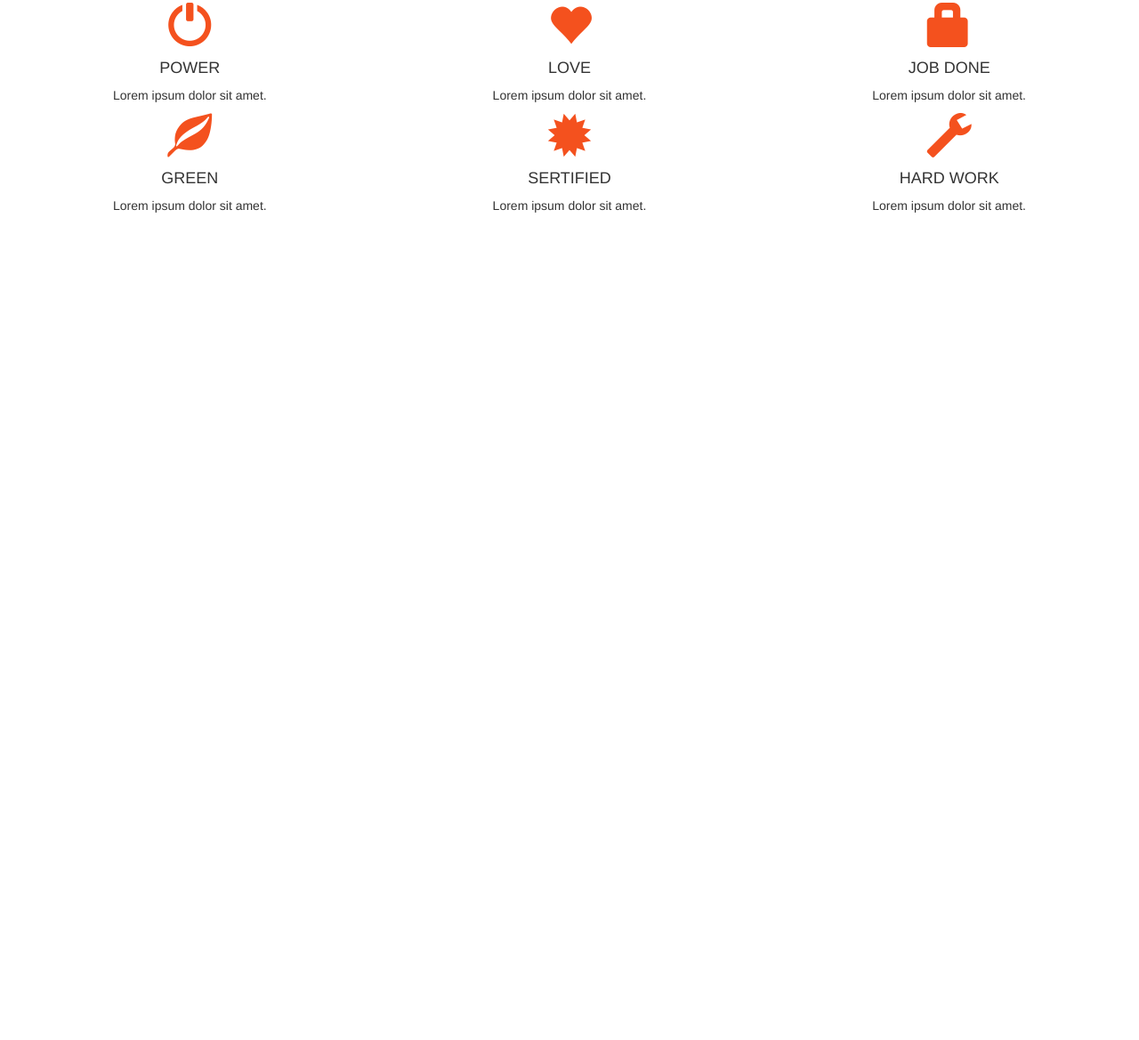
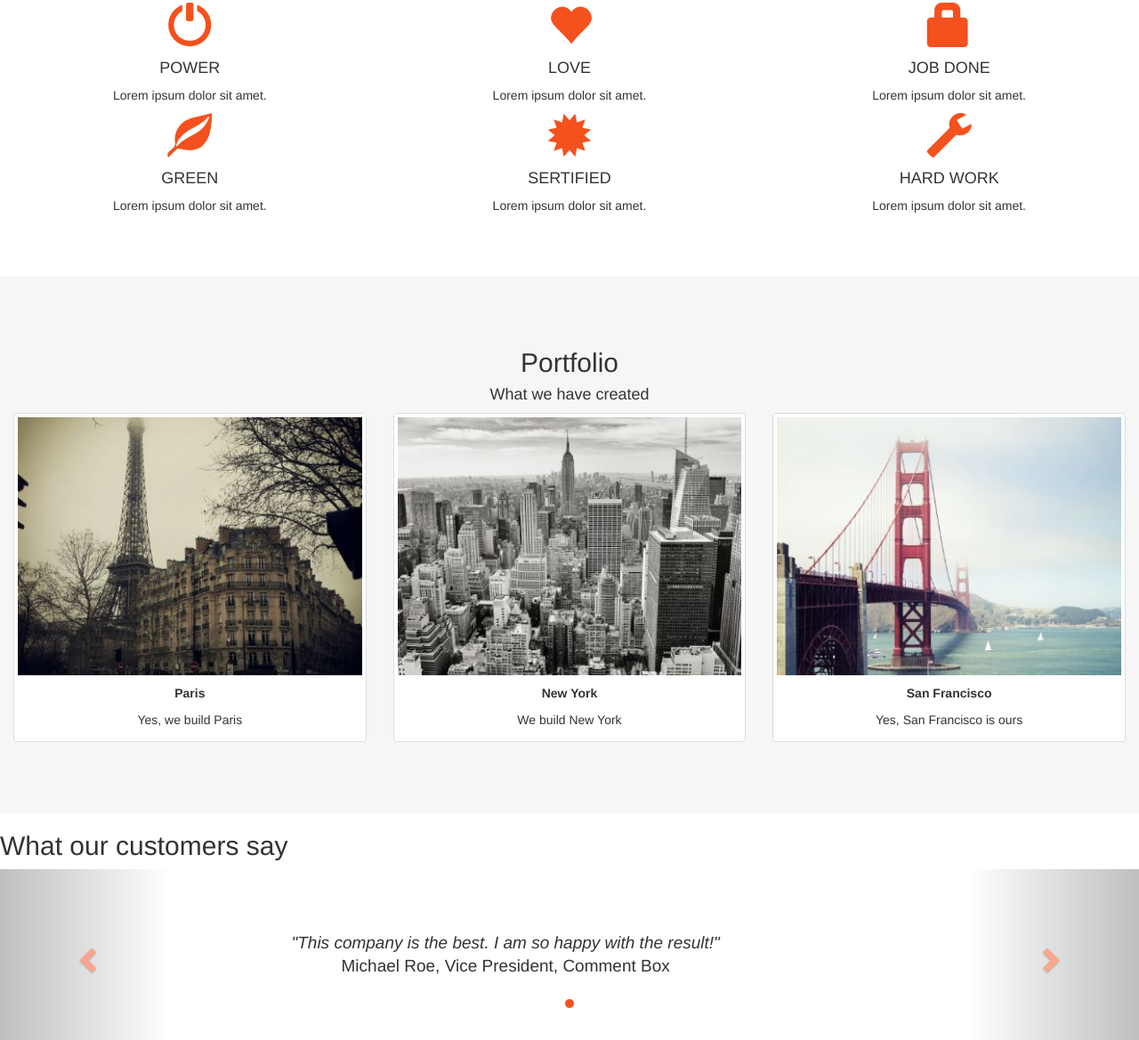
Before and after one commit to djshabby/git, a plain HTML site: page 19.04/index.html in a window 1280 px wide. Shown: the part 1149-2318 px from the top of the page at 89% size. Before the commit the page ends 1460 px from the top, so only its background shows below. Drawn offline with Linux system fonts and the light colour scheme.

Commit message:
Add files via upload

```diff
--- a/19.04/css/style.css
+++ b/19.04/css/style.css
@@ -37,3 +37,41 @@
     color: #f4511e;
     font-size: 200px;
 }
+
+.thumbnail {
+    padding: 0 0 15px 0;
+    border: none;
+    border-radius: 0;
+}
+
+.thumbnail img {
+    width: 100%;
+    height: 100%;
+    margin-bottom: 10px;
+}
+
+.carousel-control.right,
+.carousel-control.left {
+    background-image: none;
+    color: #f4511e;
+}
+
+.carousel-indicators li {
+    border-color: #f4511e;
+}
+
+.carousel-indicators li.active {
+    background-color: #f4511e;
+}
+
+.item h4 {
+    font-size: 19px;
+    line-height: 1.375em;
+    font-weight: 400;
+    font-style: italic;
+    margin: 70px 0;
+}
+
+.item span {
+    font-style: normal;
+}
--- a/19.04/index.html
+++ b/19.04/index.html
@@ -87,6 +87,65 @@
             </div>
         </div>
     </div>
+    <div class="container-fluid text-center bg-grey">
+        <h2>Portfolio</h2>
+        <h4>What we have created</h4>
+        <div class="row text-center">
+            <div class="col-sm-4">
+                <div class="thumbnail">
+                    <img src="img/paris.jpg" alt="Paris">
+                    <p><strong>Paris</strong></p>
+                    <p>Yes, we build Paris</p>
+                </div>
+            </div>
+            <div class="col-sm-4">
+                <div class="thumbnail">
+                    <img src="img/newyork.jpg" alt="New York">
+                    <p><strong>New York</strong></p>
+                    <p>We build New York</p>
+                </div>
+            </div>
+            <div class="col-sm-4">
+                <div class="thumbnail">
+                    <img src="img/sanfran.jpg" alt="San Francisco">
+                    <p><strong>San Francisco</strong></p>
+                    <p>Yes, San Francisco is ours</p>
+                </div>
+            </div>
+        </div>
+    </div>
+    <h2>What our customers say</h2>
+    <div id="myCarousel" class="carousel slide text-center" data-ride="carousel">
+        <!-- Indicators -->
+        <ol class="carousel-indicators">
+            <li data-target="#myCarousel" data-slide-to="0" class="active"></li>
+            <li data-target="#myCarousel" data-slide-to="1"></li>
+            <li data-target="#myCarousel" data-slide-to="2"></li>
+        </ol>
+
+        <!-- Wrapper for slides -->
+        <div class="carousel-inner" role="listbox">
+            <div class="item active">
+                <h4>"This company is the best. I am so happy with the result!"<br><span style="font-style:normal;">Michael Roe, Vice President, Comment Box</span></h4>
+            </div>
+            <div class="item">
+                <h4>"One word... WOW!!"<br><span style="font-style:normal;">John Doe, Salesman, Rep Inc</span></h4>
+            </div>
+            <div class="item">
+                <h4>"Could I... BE any more happy with this company?"<br><span style="font-style:normal;">Chandler Bing, Actor, FriendsAlot</span></h4>
+            </div>
+        </div>
+
+        <!-- Left and right controls -->
+        <a class="left carousel-control" href="#myCarousel" role="button" data-slide="prev">
+    <span class="glyphicon glyphicon-chevron-left" aria-hidden="true"></span>
+    <span class="sr-only">Previous</span>
+  </a>
+        <a class="right carousel-control" href="#myCarousel" role="button" data-slide="next">
+    <span class="glyphicon glyphicon-chevron-right" aria-hidden="true"></span>
+    <span class="sr-only">Next</span>
+  </a>
+    </div>
 </body>
 
 </html>
```
Also changed, not shown: 19.04/img/newyork.jpg (added), 19.04/img/paris.jpg (added), 19.04/img/sanfran.jpg (added).
